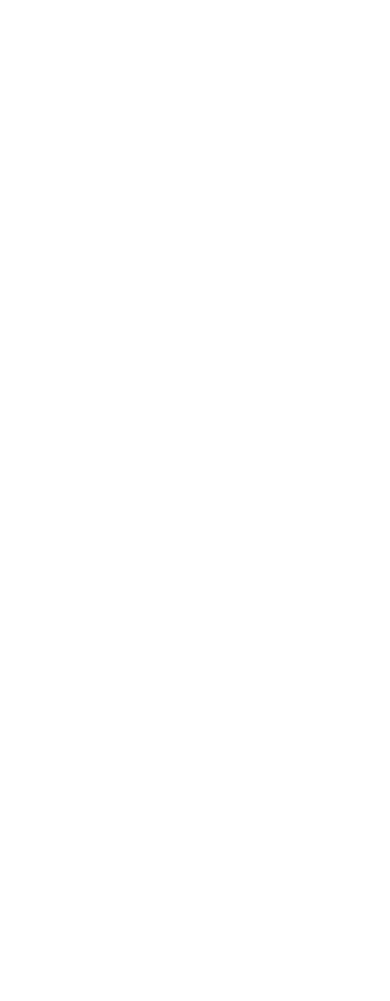
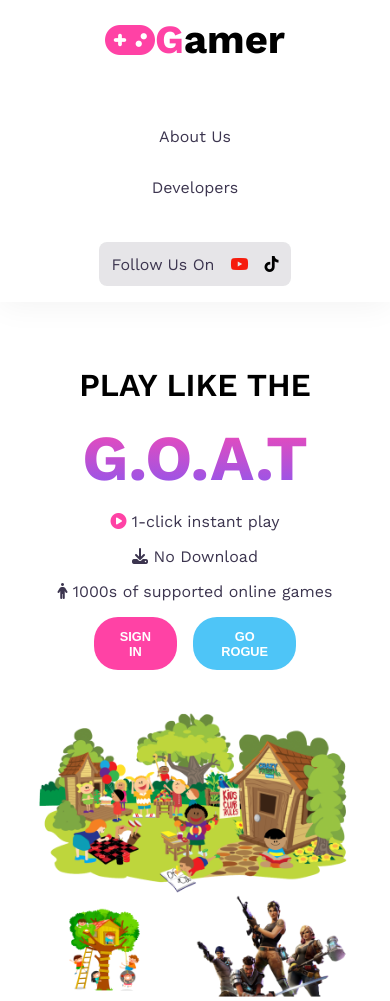
Before and after one commit to ornob90/Gamer-Zone, a plain HTML site: page index.html in a window 390 px wide. Before the commit the page ends 844 px from the top, so only its background shows below. Drawn offline with nearby package versions, Linux system fonts and the light colour scheme; a web font is replaced by a local one.

Commit message:
nav and banner section with mobile responsive

```diff
--- a/index.html
+++ b/index.html
@@ -5,9 +5,66 @@
     <meta name="viewport" content="width=device-width, initial-scale=1.0">
     <link rel="stylesheet" href="https://cdnjs.cloudflare.com/ajax/libs/font-awesome/6.4.0/css/all.min.css" integrity="sha512-iecdLmaskl7CVkqkXNQ/ZH/XLlvWZOJyj7Yy7tcenmpD1ypASozpmT/E0iPtmFIB46ZmdtAc9eNBvH0H/ZpiBw==" crossorigin="anonymous" referrerpolicy="no-referrer" />
     <link rel="stylesheet" href="styles/style.css">
+    <link rel="stylesheet" href="styles/header.css">
+    <link rel="stylesheet" href="styles/responsive.css">
     <title>Gamer Zone</title>
 </head>
 <body>
+    <header>
+        <nav>
+            <div class="nav-container">
+
+                <div class="nav-icon">
+                    <i class="fa-solid fa-gamepad primary-color"></i>
+                    <h2> <span class="primary-color">G</span>amer</h2>
+                </div>
+                <div class="nav-items">
+                    <p>About Us</p>
+                    <p>Developers</p>
+                    <div class="follow-us">
+                        <p class="text-color">Follow Us On</p>
+                        <i class="fa-brands fa-youtube" style="color: #F61C0D;"></i>
+                        <i class="fa-brands fa-tiktok"></i>
+                    </div>
+                </div>
+            </div>
+        </nav>
+
+        <section class="banner-section">
+
+            <div class="banner-container">
+
+                <div class="banner-content">
+                    <h1>PLAY LIKE THE</h1>
+                    <h2 class="gradient-text">G.O.A.T</h2>
+                    <p>
+                        <i class="fa-solid fa-circle-play primary-color"></i>
+                        1-click  instant play
+                    </p>
+                    <p>
+                        <i class="fa-solid fa-download"></i>
+                        No Download
+                    </p>
+                    <p>
+                        <i class="fa-solid fa-person"></i>
+                        1000s of supported online games
+                    </p>
+
+
+                    <div class="banner-btns">
+                        <button class="sign-in-btn primary-bg-color">SIGN IN</button>
+                        <button class="go-rogue-btn">GO ROGUE</button>
+                    </div>
+                </div>
+
+                <div class="banner-img">
+                    <img src="../images/Group-18.png" alt="">
+                </div>
+
+            </div>
+        </section>
+
+    </header>
 
 </body>
 </html>
--- /dev/null
+++ b/styles/header.css
@@ -0,0 +1,115 @@
+nav {
+    width: 100%;
+    box-shadow: 0px 4px 30px 0px rgba(0, 0, 0, 0.05);
+
+}
+
+.nav-container {
+    display: flex;
+    justify-content: space-between;
+    align-items: center;
+    padding: 1rem 0;
+    max-width: 1048px;
+    width: 80%;
+    margin: 0 auto 2rem;
+}
+
+.nav-icon {
+    display: flex;
+    justify-content: space-between;
+    align-items: center;
+    width: 20%;
+}
+
+.nav-icon > h2,
+.nav-icon > .fa-gamepad {
+    font-size: 2.5rem;
+}
+
+.nav-items,
+.follow-us {
+    display: flex;
+    justify-content: space-around;
+    align-items: center;
+    gap: 1rem;
+}
+
+.follow-us {
+    border-radius: .5rem;
+    background: rgba(11, 2, 35, 0.10);
+    padding: .8rem;
+}
+
+/* nav styles ends here */
+
+
+.banner-section {
+    width: 100%;
+    height: 61vh;
+}
+
+.banner-container {
+    max-width: 1048px;
+    width: 80%;
+    height: 100%;
+    margin: 0 auto;
+    display: flex;
+    justify-content: space-between;
+    align-items: center;
+
+}
+
+.banner-content {
+    width: 50%;
+    display: flex;
+    flex-direction: column;
+    justify-content: center;
+    align-items: start;
+    gap: 1rem;
+    padding: 2rem 0;
+
+}
+
+.banner-content > h1 {
+    font-size: 2rem;
+    font-weight: 600;
+}
+
+.banner-content > h2 {
+    font-size: 4rem;
+}
+
+.banner-btns {
+    display: flex;
+    justify-content: space-between;
+    width: 40%;
+}
+
+.banner-btns .sign-in-btn,
+.banner-btns .go-rogue-btn {
+    color: #FFF;
+    font-size: .8rem;
+    font-weight: 600;
+    padding: .7rem 1.3rem;
+    border-radius: 1.5rem;
+}
+
+.banner-btns .go-rogue-btn {
+    background-color: #4EC5F7;
+}
+
+.banner-img {
+    width: 40%;
+    height: 100%;
+    /* background-image: url(../images/Group-18.png);
+    background-repeat: no-repeat;
+    background-size: contain;
+    background-position: right bottom; */
+    object-fit: cover;
+
+}
+
+.banner-img img {
+    width: 100%;
+
+}
--- a/styles/responsive.css
+++ b/styles/responsive.css
@@ -0,0 +1,46 @@
+/* Mobile Device */
+
+@media screen and (max-width: 576px) {
+    .nav-container,
+    .nav-items {
+        flex-direction: column;
+    }
+    .nav-container {
+        gap: 4rem;
+    }
+    .nav-icon {
+        width: 100%;
+        justify-content: center;
+        /* gap: 1rem; */
+    }
+
+    .nav-items {
+        gap: 2rem;
+    }
+
+    .nav-items .follow-us {
+        margin-top: .8rem;
+    }
+
+    .banner-container {
+        flex-direction: column;
+    }
+
+    .banner-content{
+        width: 100%;
+        align-items: center;
+    }
+
+    .banner-btns {
+        width: 65%;
+        justify-content: center;
+        gap: 1rem;
+
+    }
+
+    .banner-img {
+        width: 100%;
+        height: 1000px;
+        /* background-size: 100%; */
+    }
+}
--- a/styles/style.css
+++ b/styles/style.css
@@ -9,4 +9,37 @@
 :root {
     --primary-color: #FF42A5;
     --cyan-secondary: #4EC5F7;
+    --text-color: #3C354F;
 }
+
+body {
+    font-family: 'Work Sans', sans-serif;
+}
+
+img {
+    width: 100%;
+}
+
+button {
+    border: none;
+}
+
+.primary-color {
+    color: var(--primary-color);
+}
+
+.primary-bg-color {
+    background-color: var(--primary-color);
+}
+
+
+p {
+    color: var(--text-color);
+}
+
+.gradient-text {
+    background-image: linear-gradient(180deg, #F948B2 0%, #8758F1 100%);
+    background-clip: text;
+    -webkit-background-clip: text;
+    -webkit-text-fill-color: transparent;
+}
```
Also changed, not shown: icons/Frame.svg (added), images/Group-18.png (renamed from images/Group 18.png).
